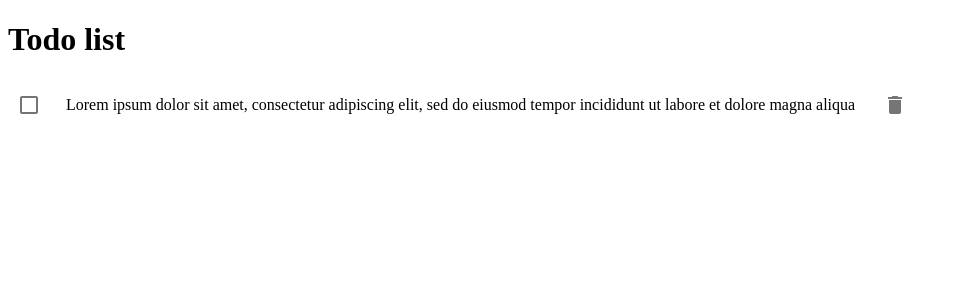
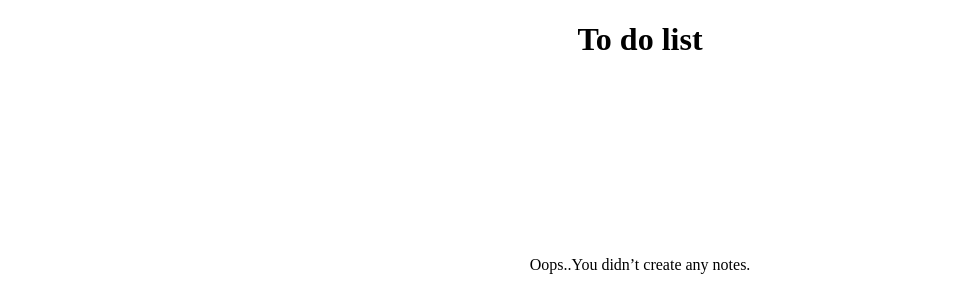
Before and after one commit to reactnatal/todolist-app, a React (Vite) app: page / in a window 1280 px wide. Shown: the top 308 px of the page, without its empty margins (0-956 px from the left). Built offline with nearby package versions, Linux system fonts and the light colour scheme.

Commit message:
Import error message

```diff
--- a/src/App.js
+++ b/src/App.js
@@ -1,10 +1,16 @@
 import React from 'react';
-import TodoItem from './components/TodoItem/TodoItem';
+
+import Todos from './containers/Todos/Todos';
+import NewTodo from './components/NewTodo/NewTodo';
+import ErrorMessage from './components/ErrorMessage/ErrorMessage';
+
+import './App.scss';
 
 const App = () => (
-  <div>
-    <h1>Todo list</h1>
-    <TodoItem text='Lorem ipsum dolor sit amet, consectetur adipiscing elit, sed do eiusmod tempor incididunt ut labore et dolore magna aliqua' />
+  <div className="app">
+    <h1>To do list</h1>
+
+    <ErrorMessage />
   </div>
 );
 
--- /dev/null
+++ b/src/App.scss
@@ -0,0 +1,3 @@
+.app {
+  text-align: center;
+}
```
